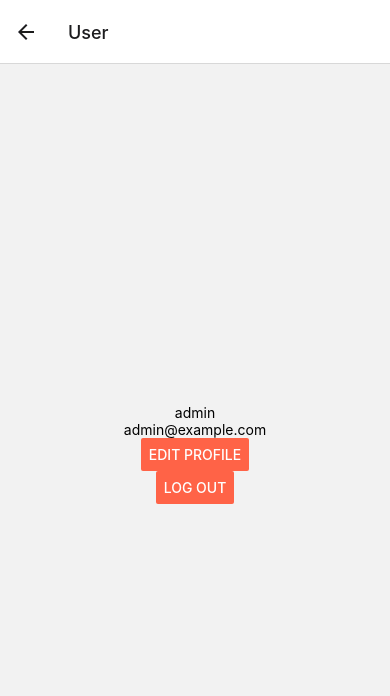
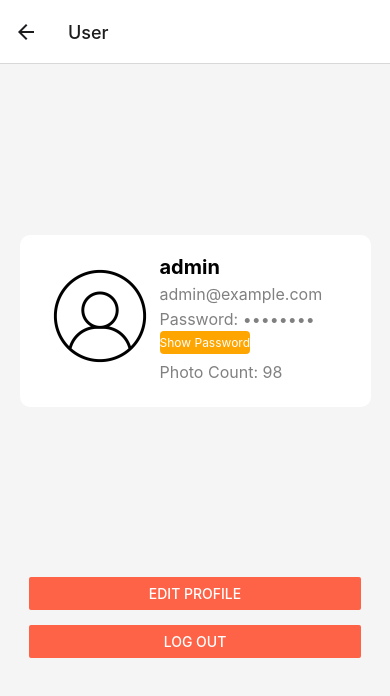
Before and after one commit to kasimpamuk/SimVec, a React Native app in the folder Simvec-frontend/simvec-mobil/simvecMobil/: screen /User in a window 390 px wide. Shown: the top 696 px of the page. Built offline with nearby package versions, Linux system fonts and the light colour scheme.

Commit message:
SPRINT-7: Developed the user page with additional features

```diff
--- a/Simvec-frontend/simvec-mobil/simvecMobil/src/UserPage.tsx
+++ b/Simvec-frontend/simvec-mobil/simvecMobil/src/UserPage.tsx
@@ -1,32 +1,56 @@
 import React, {useState} from 'react';
-import {useNavigation} from '@react-navigation/native';
-import { View, Text, StyleSheet, TouchableOpacity, Button } from 'react-native';
+import { View, Text, TextInput, TouchableOpacity, Image, Button, StyleSheet } from 'react-native';
+import logo from './assets/user-profile-icon.jpg';
+function UserPage({ navigation }) {
+   const [isPasswordVisible, setIsPasswordVisible] = useState(false);
 
-function UserPage({ navigation }) {
+    // Function to toggle password visibility
+   const togglePasswordVisibility = () => {
+      setIsPasswordVisible(!isPasswordVisible);
+   };
 
   const userInfo = {
     name: 'admin',
     email: 'admin@example.com',
-    profilePic: 'https://www.pngwing.com/en/free-png-xsukd',
+    password: 'password',
+    profilePic: 'https://tr.pngtree.com/freepng/vector-user-young-boy-avatar-icon_4827810.html',
+    photoCount: 98,
   };
 
-  // Function to handle logout logic, for now, it just navigates back to the main page.
+  // Function to handle logout logic
   const handleLogout = () => {
-    navigation.navigate('Main');
+    // TODO
+    navigation.navigate('Login');
   };
 
-  // Function to navigate to edit profile page (which you will have to create)
+  // Function to navigate to edit profile page
   const handleEditProfile = () => {
-    //navigation.navigate('Main');
+    // TODO
     // navigation.navigate('EditProfile');
   };
 
   return (
     <View style={styles.container}>
-      <Text style={styles.name}>{userInfo.name}</Text>
-      <Text style={styles.email}>{userInfo.email}</Text>
-      <Button title="Edit Profile" onPress={handleEditProfile} color="#ff6347" />
-      <Button title="Log Out" onPress={handleLogout} color="#ff6347" />
+      <View style={styles.profileSection}>
+        <Image source={logo} style={styles.profilePic} />
+        <View style={styles.userInfo}>
+          <Text style={styles.name}>{userInfo.name}</Text>
+          <Text style={styles.email}>{userInfo.email}</Text>
+          <Text style={styles.password}>Password: {isPasswordVisible ? 'password123' : '••••••••'}</Text>
+          <TouchableOpacity style={styles.showPassword} onPress={togglePasswordVisibility}>
+             <Text style={styles.showPasswordText}>Show Password</Text>
+          </TouchableOpacity>
+          <Text style={styles.photoCount}>Photo Count: {userInfo.photoCount}</Text>
+        </View>
+      </View>
+      <View style={styles.buttonGroup}>
+        <View style={styles.buttonContainer}>
+            <Button title="Edit Profile" onPress={handleEditProfile} color="#ff6347" />
+        </View>
+        <View style={styles.buttonContainer}>
+            <Button title="Log Out" onPress={handleLogout} color="#ff6347" />
+        </View>
+      </View>
     </View>
   );
 }
@@ -35,8 +59,78 @@ const styles = StyleSheet.create({
   container: {
     flex: 1,
     justifyContent: 'center',
-    alignItems: 'center'
+    alignItems: 'center',
+    backgroundColor: '#f5f5f5',
   },
+  profileSection: {
+    flexDirection: 'row',
+    alignItems: 'center',
+    backgroundColor: '#fff',
+    borderRadius: 10,
+    padding: 20,
+    marginBottom: 20,
+    width: '90%',
+  },
+  profilePic: {
+    width: 100,
+    height: 100,
+    borderRadius: 50,
+    marginRight: 20,
+  },
+  userInfo: {
+    justifyContent: 'center',
+  },
+  name: {
+    fontSize: 20,
+    fontWeight: 'bold',
+    marginBottom: 5,
+  },
+  email: {
+    fontSize: 16,
+    color: 'gray',
+    marginBottom: 5,
+  },
+  password: {
+    fontSize: 16,
+    color: 'gray',
+    marginBottom: 5,
+  },
+  photoCount: {
+    fontSize: 16,
+    color: 'gray',
+    marginBottom: 5,
+  },
+  buttonGroup: {
+    marginTop: 150,
+    width: '85%',
+  },
+  buttonContainer: {
+      marginBottom: 15,
+  },
+  showPassword: {
+    paddingVertical: 4,
+    paddingHorizontal: 0,
+    borderRadius: 4,
+    backgroundColor: 'orange',
+    alignSelf: 'flex-start',
+    marginTop: -3,
+    marginBottom: 8,
+  },
+  showPasswordText: {
+      color: 'white',
+      fontSize: 12
+  },
+  profilePic: {
+      width: 120,
+      height: 120,
+      borderRadius: 50,
+      marginBottom: 10,
+  },
+  logo: {
+    width:22,
+    height:22,
+    resizeMode: 'contain'
+  }
 });
 
 export default UserPage;
```
Also changed, not shown: Simvec-frontend/simvec-mobil/simvecMobil/src/assets/user-profile-icon.jpg (added).
